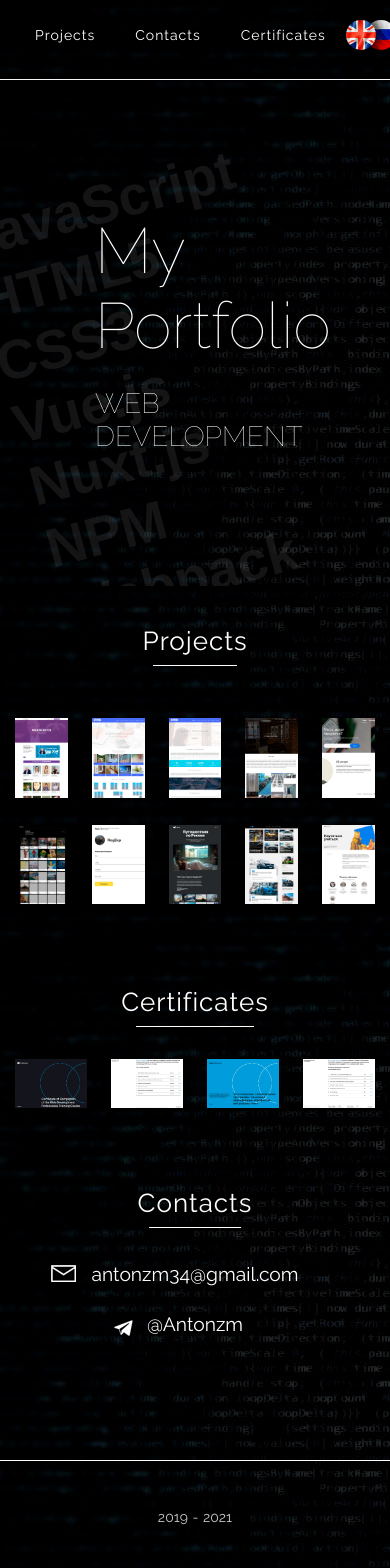
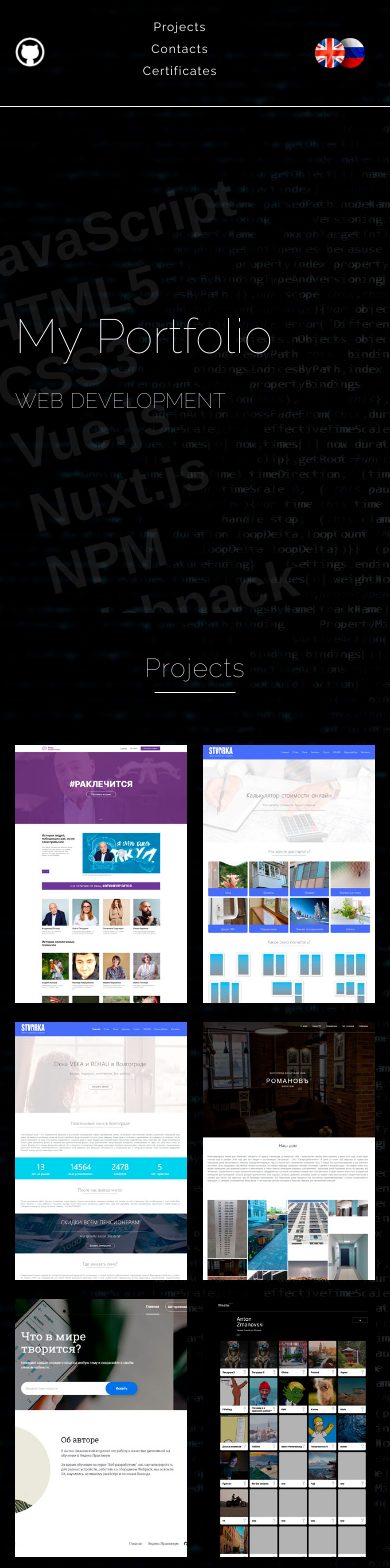
Before and after one commit to anton-zm/portfolio, a Nuxt app: page / in a window 390 px wide. Shown: the top 1568 px of the page. Built offline with nearby package versions, Linux system fonts and the light colour scheme.

Commit message:
responsive

```diff
--- a/components/banner.vue
+++ b/components/banner.vue
@@ -68,19 +68,17 @@ export default {
 }
 .banner__title {
   font-family: 'Raleway', Arial, Helvetica, sans-serif;
-  font-size: 64px;
+  font-size: 4rem;
   font-weight: 100;
   margin-left: 80px;
 }
 .banner__subtitle {
   font-family: 'Raleway', Arial, Helvetica, sans-serif;
-  font-size: 28px;
+  font-size: 1.75rem;
   text-transform: uppercase;
   margin-left: 80px;
   margin-top: 24px;
   font-weight: 100;
-
-  /* margin: 24px auto auto 40px; */
 }
 .banner__stack {
   position: absolute;
@@ -91,4 +89,10 @@ export default {
   transform: rotate(-15deg);
   opacity: 0.08;
 }
+@media screen and (max-width: 540px) {
+  .banner__title,
+  .banner__subtitle {
+    margin-left: 0;
+  }
+}
 </style>
--- a/components/certificates.vue
+++ b/components/certificates.vue
@@ -50,6 +50,7 @@ export default {
       this.togglePopup()
     },
     togglePopup() {
+      document.body.classList.toggle('popup-is-opened')
       this.popup = !this.popup
     },
   },
@@ -95,4 +96,9 @@ export default {
   width: 100%;
   max-height: 85vh;
 }
+@media screen and (max-width: 768px) {
+  .certificates__container {
+    gap: 12px;
+  }
+}
 </style>
--- a/components/content-title.vue
+++ b/components/content-title.vue
@@ -16,7 +16,7 @@ export default {
   letter-spacing: 1px;
   font-family: 'Raleway', Arial, Helvetica, sans-serif;
   text-align: center;
-  font-weight: normal;
+  font-weight: 100;
   position: relative;
   display: inline;
   padding-bottom: 10px;
--- a/components/header.vue
+++ b/components/header.vue
@@ -117,8 +117,7 @@ export default {
 .icon {
   width: 100%;
 }
-.header__menu {
-}
+
 .menu__link {
   color: white;
   text-decoration: none;
@@ -145,4 +144,14 @@ export default {
   position: relative;
   z-index: 1;
 }
+@media screen and (max-width: 540px) {
+  .header__menu {
+    display: flex;
+    flex-direction: column;
+  }
+  .menu__link {
+    text-align: center;
+    margin-bottom: 8px;
+  }
+}
 </style>
--- a/components/project-card.vue
+++ b/components/project-card.vue
@@ -45,9 +45,20 @@ export default {
   align-items: center;
   background-color: #ffffff;
   color: rgb(134, 130, 130);
-  font-size: 24px;
+  font-size: 32px;
   opacity: 0.85;
   visibility: hidden;
   text-align: center;
 }
+@media screen and (max-width: 1140px) {
+  .card__title {
+    font-size: 24px;
+  }
+}
+@media screen and (max-width: 600px) {
+  .card__title {
+    font-size: 18px;
+    padding: 10px;
+  }
+}
 </style>
--- a/components/projects.vue
+++ b/components/projects.vue
@@ -149,6 +149,7 @@ export default {
   height: 100%;
 }
 .popupImg {
+  max-width: 35%;
 }
 .popup__info {
   margin-left: 24px;
@@ -189,4 +190,35 @@ export default {
 .popup__button:hover {
   opacity: 0.8;
 }
+@media screen and (max-width: 890px) {
+  .projects__container {
+    grid-template-columns: repeat(4, 1fr);
+    gap: 16px;
+  }
+  .popup__buttons {
+    flex-direction: column;
+  }
+  .popup__button {
+    margin-top: 12px;
+  }
+}
+@media screen and (max-width: 600px) {
+  .projects__container {
+    grid-template-columns: repeat(3, 1fr);
+    gap: 16px;
+  }
+}
+@media screen and (max-width: 490px) {
+  .projects__container {
+    grid-template-columns: repeat(2, 1fr);
+    gap: 16px;
+  }
+  .popupImg {
+    display: none;
+  }
+  .popup__info {
+    margin-left: 0;
+    max-width: 100%;
+  }
+}
 </style>
--- a/components/ui/goUpBtn.vue
+++ b/components/ui/goUpBtn.vue
@@ -31,7 +31,6 @@ export default {
 <style scoped>
 .go-up {
   width: 30px;
-
   position: fixed;
   bottom: 40px;
   right: 30px;
@@ -41,8 +40,16 @@ export default {
   justify-content: center;
   align-items: center;
 }
+.up {
+  width: 100%;
+}
 
 .go-up_hidden {
   display: none;
 }
+@media screen and (max-width: 600px) {
+  .go-up {
+    width: 20px;
+  }
+}
 </style>
--- a/layouts/default.vue
+++ b/layouts/default.vue
@@ -50,4 +50,9 @@ body {
     font-size: 14px;
   }
 }
+@media screen and (max-width: 425px) {
+  html {
+    font-size: 12px;
+  }
+}
 </style>
```
